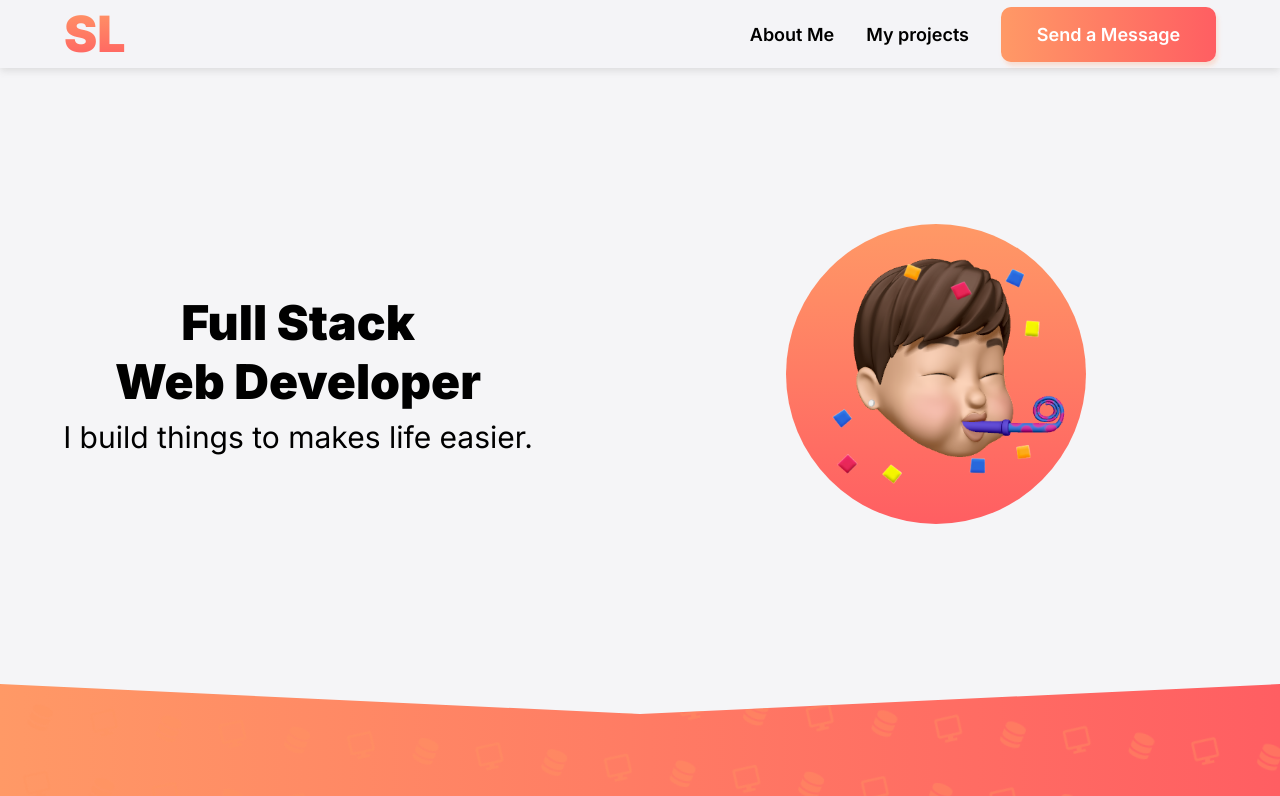
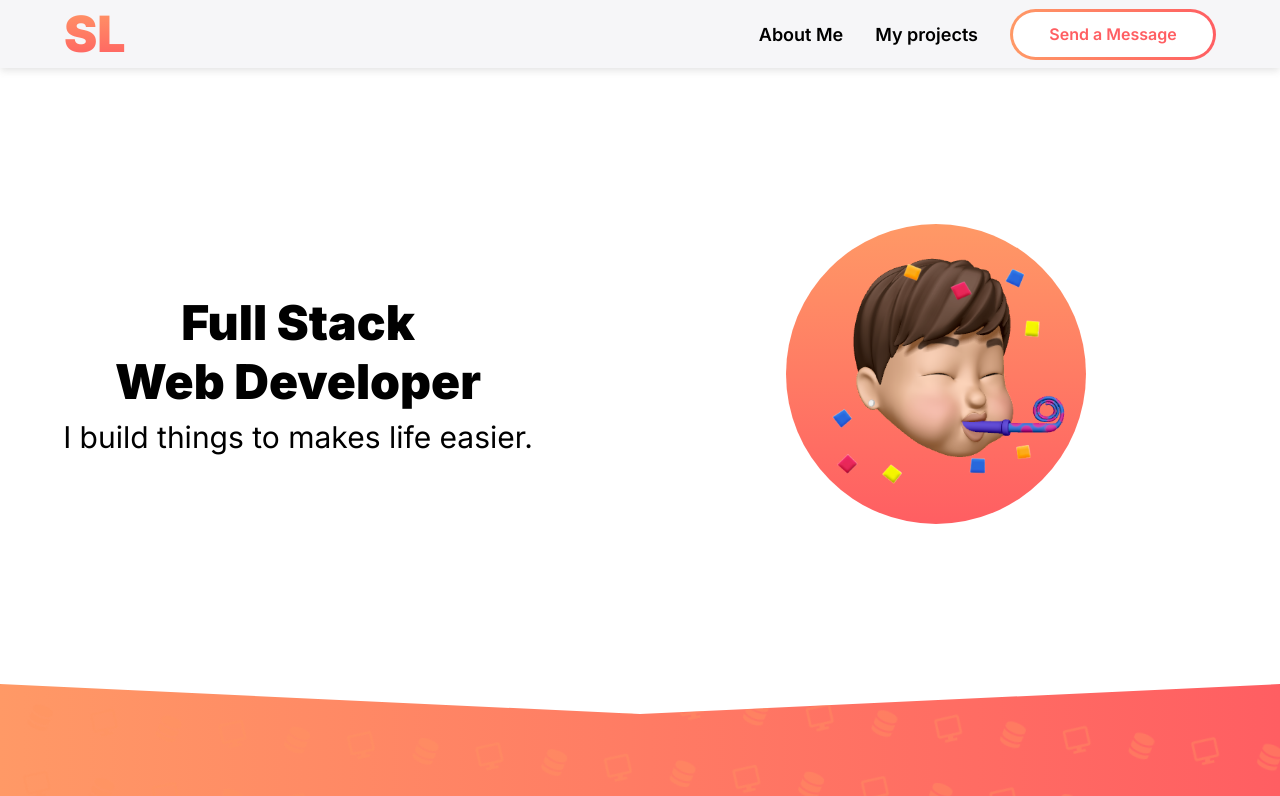
Before and after one commit to samleungskl/portfolio-v4, a React (Create React App) app: page / in a window 1280 px wide. Shown: the top 796 px of the page. Built offline with nearby package versions, Linux system fonts and the light colour scheme; no server answers; a web font is replaced by a local one.

Commit message:
change footer styling

```diff
--- a/src/Footer/Footer.css
+++ b/src/Footer/Footer.css
@@ -1,11 +1,12 @@
 .footerSection {
-    background: linear-gradient(90deg, #FF9966 0%, #FF5E62 100%);
+    /* background: linear-gradient(90deg, #FF9966 0%, #FF5E62 100%); */
     display: flex;
-    flex-direction: column;
+    flex-direction: row;
     align-items: center;
     justify-content: center;
-    height: 200px;
-    clip-path: polygon(50% 10%, 100% 0, 100% 100%, 50% 100%, 0 100%, 0 0);
+    height: 70px;
+    background-color: #F5F5F7;
+    /* clip-path: polygon(50% 10%, 100% 0, 100% 100%, 50% 100%, 0 100%, 0 0); */
 }
 
 .iconContainer {
@@ -15,22 +16,16 @@
 }
 
 .icon {
-    color: white;
+    color: black;
     font-size: 20px;
     height: 20px;
     width: 20px;
     margin: 16px;
     box-shadow: rgba(149, 157, 165, 0.2) 0px 8px 24px;
-    border: solid;
-    padding: 8px;
-    border-color: white;
-    border-width: 2px;
-    border-radius: 100px;
     opacity: 0.8;
 }
 .icon:hover {
-    background-color: white;
-    color: #FF5E62;
+    color: #363537b7;
     transition: .5s ease;
 }
 
@@ -39,16 +34,9 @@
     flex-direction: column;
 }
 .designByMsg {
-    font-weight: 500;
+    font-weight: 400;
     font-size: 16px;
-    color: white;
-    opacity: 0.8;
-}
-
-.designYear {
-    font-weight: 500;
-    font-size: 14px;
-    color: white;
+    color: black;
     opacity: 0.8;
 }
 
--- a/src/Footer/Footer.js
+++ b/src/Footer/Footer.js
@@ -9,8 +9,7 @@ function Footer() {
                     <a className="envelopeIcon fa-solid fa-envelope icon" href='mailto: samleungskl@gmail.com'><span className='screenReader'>E-mail</span></a>
                 </div>
                 <div className='footerTextContainer'>
-                <div className='designByMsg'>Designed & Built by Sam Leung</div>
-                <div className='designYear'>2022</div>
+                <div className='designByMsg'>Made by Sam Leung 2022</div>
                 </div>
             </section>
         </div>
--- a/src/Header/FullSizeNavMenu/FullSizeNavMenu.css
+++ b/src/Header/FullSizeNavMenu/FullSizeNavMenu.css
@@ -36,5 +36,5 @@ a:active {
 }
 
 .FullSizeNavMenu .MessageButton{
-    font-size: 18px;
+    font-size: 16px;
 }
--- a/src/MessageButton/MessageButton.css
+++ b/src/MessageButton/MessageButton.css
@@ -3,15 +3,24 @@
     justify-content: center;
     align-items: center;
     font-weight: 600;
-    font-size: 20px;
-    width: 215px;
-    height: 55px;
+    font-size: 16px;
+    width: 200px;
+    height: 45px;
     background: linear-gradient(90deg, #FF9966 0%, #FF5E62 100%);
     box-shadow: 2px 4px 4px rgba(255, 153, 102, 0.25);
-    border-radius: 10px;
-    color: white;
+    border-radius: 100px;
+    color: #FF5E62;
+    transition: .5s ease;
+    box-shadow: 0 0 6px 0 rgba(157, 96, 212, 0.5);
+    border: solid 3px transparent;
+    background-image: linear-gradient(rgba(255, 255, 255, 0), rgba(255, 255, 255, 0)), linear-gradient(90deg, #FF9966 0%, #FF5E62 100%);;
+    background-origin: border-box;
+    background-clip: content-box, border-box;
+    box-shadow: 2px 1000px 1px white inset;
+
 }
 
 .MessageButton:hover {
-    background: linear-gradient(90deg, #d78257 0%, #dd5153 100%);
+    box-shadow: none;
+    color: white;
 }
--- a/src/index.css
+++ b/src/index.css
@@ -8,5 +8,5 @@ body {
   font-family: 'Inter', sans-serif;
   -webkit-font-smoothing: antialiased;
   -moz-osx-font-smoothing: grayscale;
-  background-color: #F5F5F7;
+  background-color: white;
 }
```
